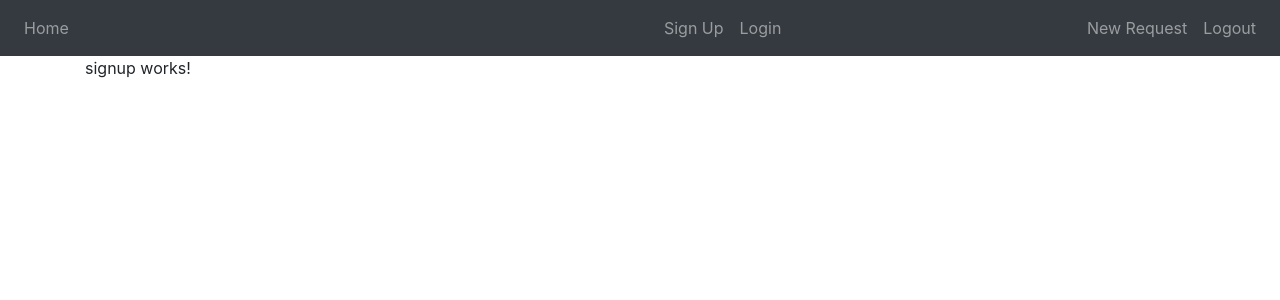
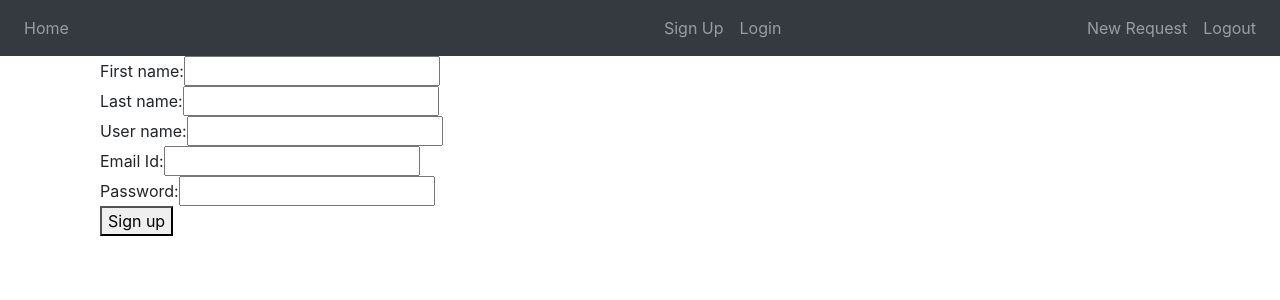
Before and after one commit to saikrishnavaibhav/RequestFlow, an Angular app in the folder frontend/RequestFlowUI/: page /signup in a window 1280 px wide. Shown: the top 300 px of the page. Built offline with nearby package versions, Linux system fonts and the light colour scheme.

Commit message:
implemented signup functionality - frontend

```diff
--- a/frontend/RequestFlowUI/src/app/app.module.ts
+++ b/frontend/RequestFlowUI/src/app/app.module.ts
@@ -21,7 +21,9 @@ import { HomeComponent } from './home/home.component';
   ],
   imports: [
     BrowserModule,
-    AppRoutingModule
+    AppRoutingModule,
+    HttpClientModule,
+    FormsModule
   ],
   providers: [],
   bootstrap: [AppComponent]
--- a/frontend/RequestFlowUI/src/app/services/user.service.ts
+++ b/frontend/RequestFlowUI/src/app/services/user.service.ts
@@ -9,6 +9,10 @@ const apiUrl="http://localhost:8080/api/";
 })
 export class UserService {
 
+  signUpUser(signupRequest: any) {
+    return this.http.post(apiUrl + 'signup', signupRequest);
+  }
+
   submitFileForApproval(file: any) :Observable<any> {
     const formData = new FormData();
     formData.append("file", file, file.name);
@@ -16,5 +20,7 @@ export class UserService {
 
   }
 
+
+
   constructor(private http: HttpClient) { }
 }
--- a/frontend/RequestFlowUI/src/app/signup/signup.component.html
+++ b/frontend/RequestFlowUI/src/app/signup/signup.component.html
@@ -1 +1,15 @@
-<p>signup works!</p>
+<div class="container">
+
+    First name:<input type="text" [(ngModel)]="signupRequest.firstName">
+    <br>
+    Last name:<input type="text" [(ngModel)]="signupRequest.lastName">
+    <br>
+    User name:<input type="text" [(ngModel)]="signupRequest.userName">
+    <br>
+    Email Id:<input type="email" [(ngModel)]="signupRequest.emailId">
+    <br>
+    Password:<input type="text" [(ngModel)]="signupRequest.password">
+    <br>
+    <button (click)="signup()">Sign up</button>
+
+</div>
--- a/frontend/RequestFlowUI/src/app/signup/signup.component.ts
+++ b/frontend/RequestFlowUI/src/app/signup/signup.component.ts
@@ -1,4 +1,5 @@
 import { Component } from '@angular/core';
+import { UserService } from '../services/user.service';
 
 @Component({
   selector: 'app-signup',
@@ -7,4 +8,29 @@ import { Component } from '@angular/core';
 })
 export class SignupComponent {
 
+  signupRequest = new SignupRequest();
+
+  constructor(public userService:UserService){}
+
+  signup(){
+    console.log(this.signupRequest);
+    this.userService.signUpUser(this.signupRequest).subscribe(
+      data=> {
+        console.log("success");
+      },
+      error=> {
+        console.error("invalid request");
+      }
+    );
+  }
+
 }
+
+export class SignupRequest{
+  public firstName:any;
+  public lastName:any;
+  public userName:any;
+  public emailId:any;
+  public password:any;
+  public role:any;
+}
```
